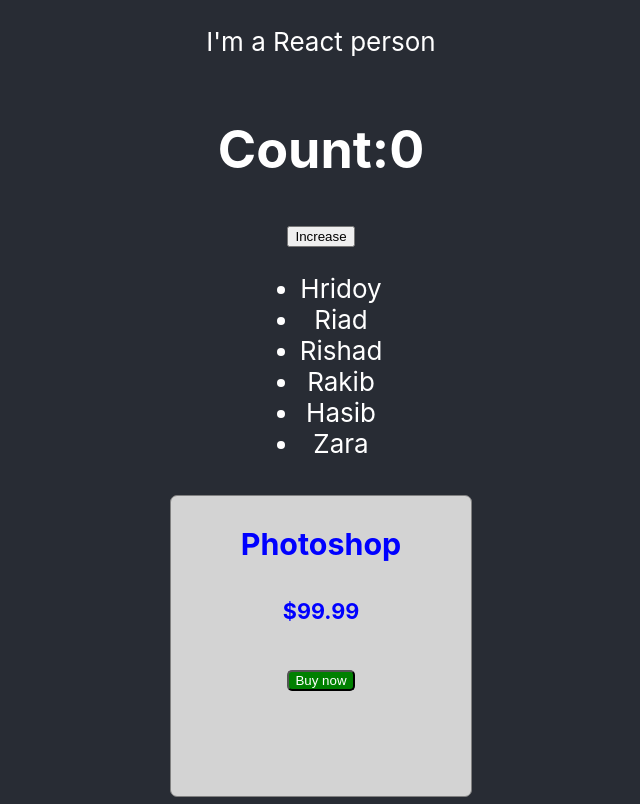
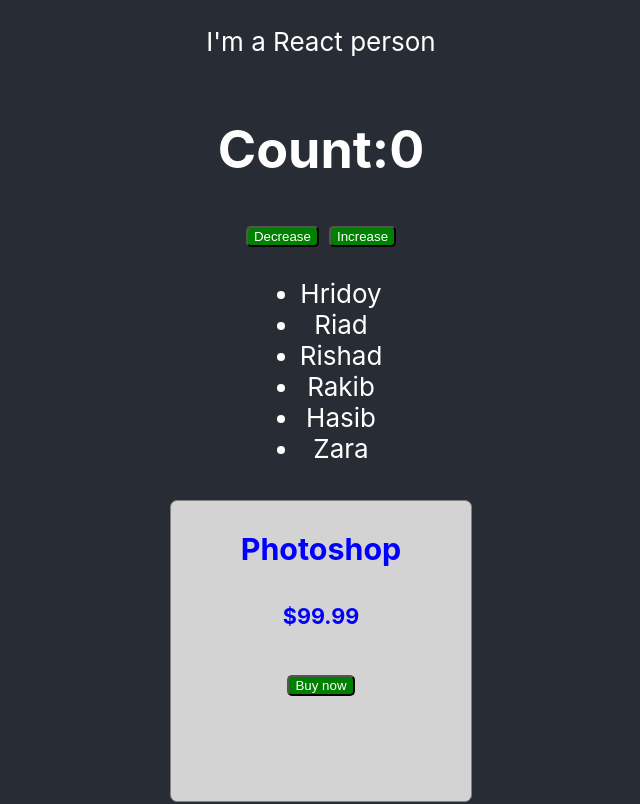
Before and after one commit to Hasib787/my-app, a React (Create React App) app: page / in a window 1280 px wide. Shown: the top 804 px of the page, without its empty margins (319-959 px from the left). Built offline with nearby package versions, Linux system fonts and the light colour scheme.

Commit message:
addee decrease button

```diff
--- a/src/App.js
+++ b/src/App.js
@@ -50,19 +50,26 @@
     <div style={productStyle}>
       <h3>{name}</h3>
       <h5>{price}</h5>
-      <button style={{ backgroundColor: 'green', color: 'white', borderRadius: '5px' }}>Buy now</button>
+      <button style={buttonStyle}>Buy now</button>
     </div>
   )
 }
-
+const buttonStyle = {
+  backgroundColor: 'green',
+  color: 'white',
+  borderRadius: '5px',
+  margin: '5px'
+}
 //counter
 function Counter() {
   const [count, setCount] = useState(0);
-  const handleIncrease = () =>setCount(count + 1);
+  const handleIncrease = () => setCount(count + 1);
+  const handleDecrease = () => setCount(count - 1);
   return (
     <div>
       <h1>Count:{count}</h1>
-      <button onClick={handleIncrease}>Increase</button>
+      <button style={buttonStyle} onClick={handleDecrease}>Decrease</button>
+      <button style={buttonStyle} onClick={handleIncrease}>Increase</button>
     </div>
   )
 }
```
Lines whose indentation alone changed are shown as unchanged.
